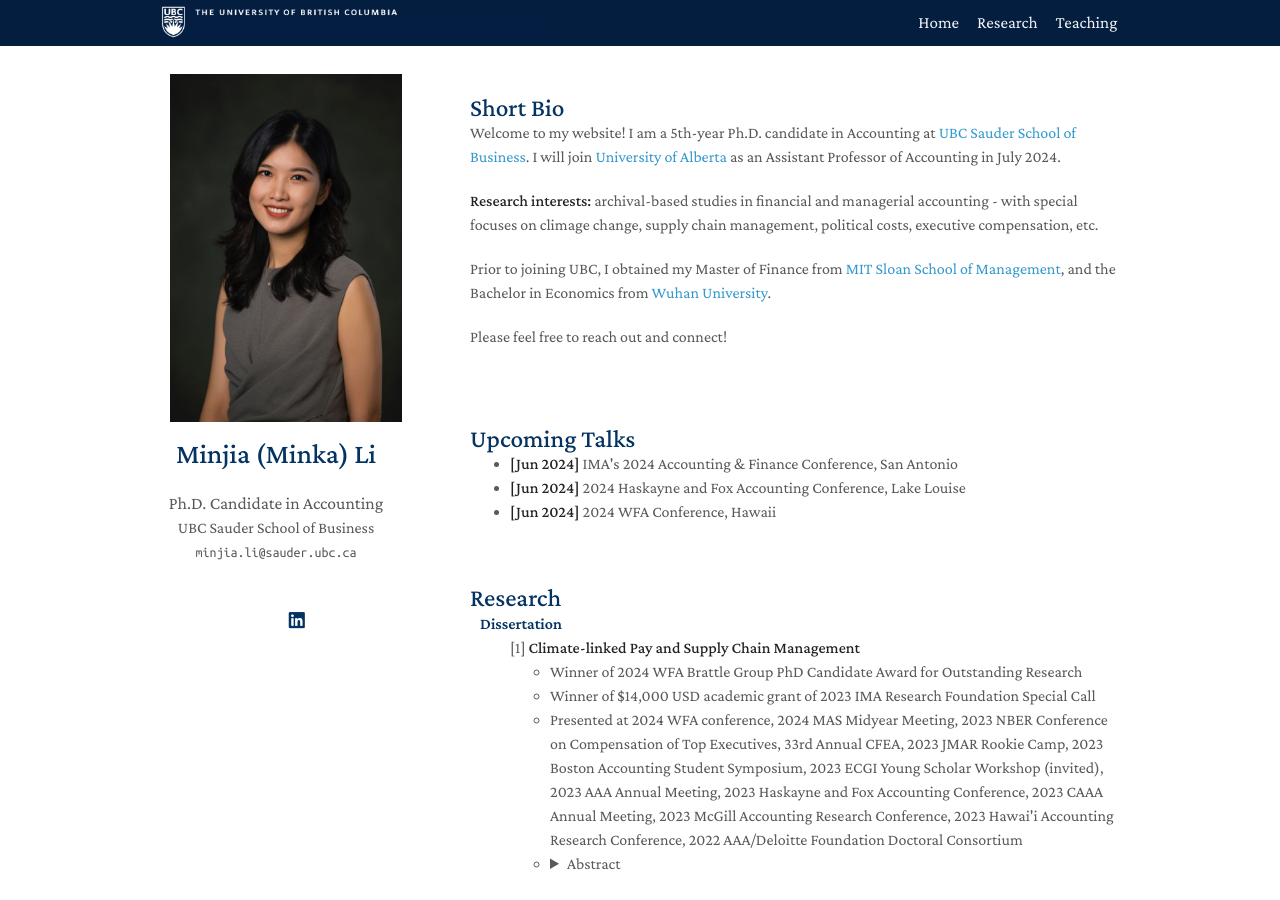
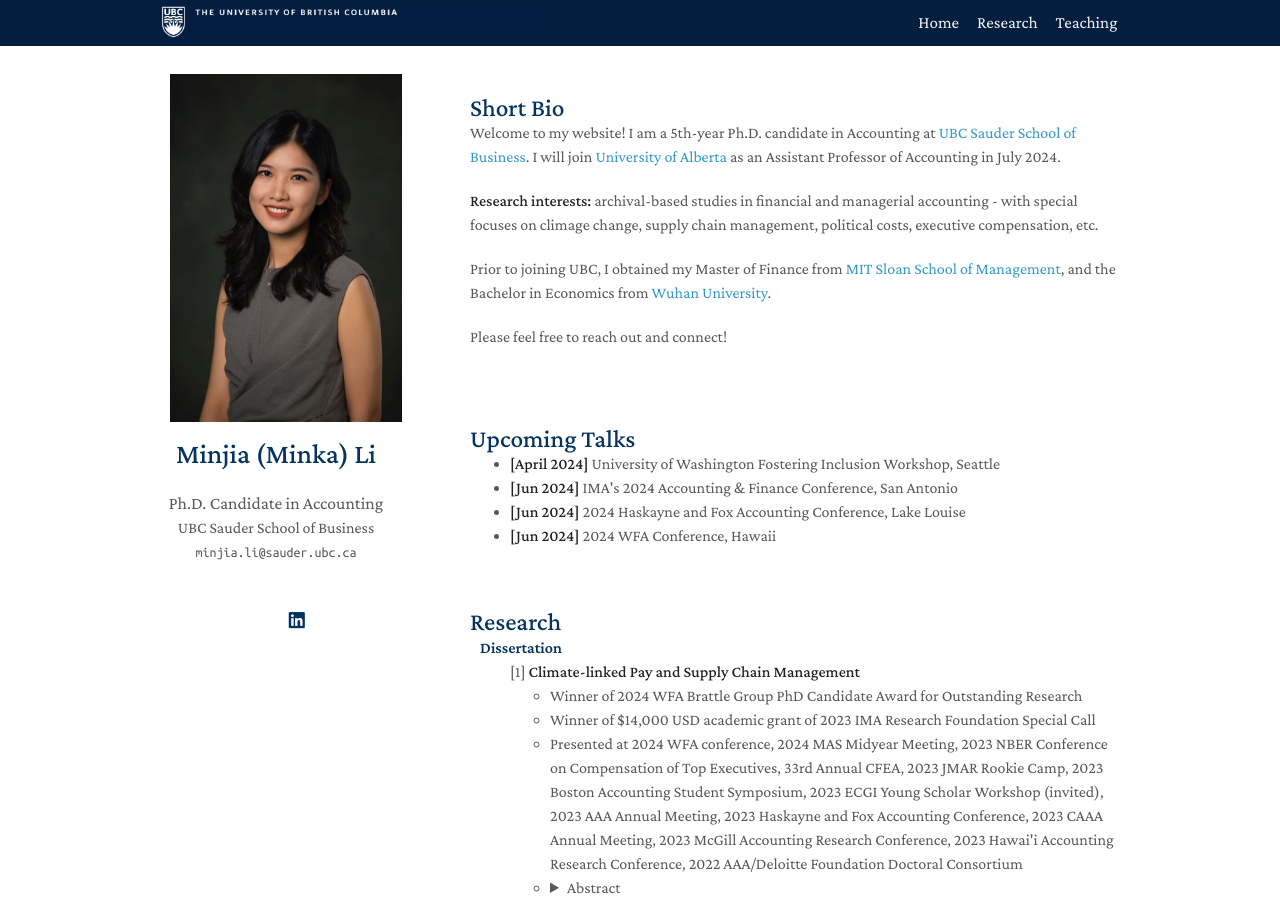
Before and after one commit to zeyang1225/zeyang1225.github.io, a Jekyll site: the page built from index.md, in a window 1280 px wide and 900 px high. Built offline with Jekyll 4.4.1, drawn with Linux system fonts in a browser that asks for light colours; nearby versions of some CDN libraries; a style sheet for code colours, icons or effects is not loaded.

Commit message:
Update talks.md

```diff
--- a/_includes/talks.md
+++ b/_includes/talks.md
@@ -3,6 +3,7 @@
 <br> Upcoming Talks </h2>
 
 <ul style="margin:0 0 5px;">
+ <li><autocolor> <strong> [April 2024] </strong>  University of Washington Fostering Inclusion Workshop, Seattle  </autocolor></li>
  <li><autocolor> <strong> [Jun 2024] </strong>  IMA's 2024 Accounting & Finance Conference, San Antonio  </autocolor></li>
  <li><autocolor> <strong> [Jun 2024] </strong>  2024 Haskayne and Fox Accounting Conference, Lake Louise  </autocolor></li>
 <li><autocolor> <strong> [Jun 2024] </strong>  2024 WFA Conference, Hawaii  </autocolor></li>
```
